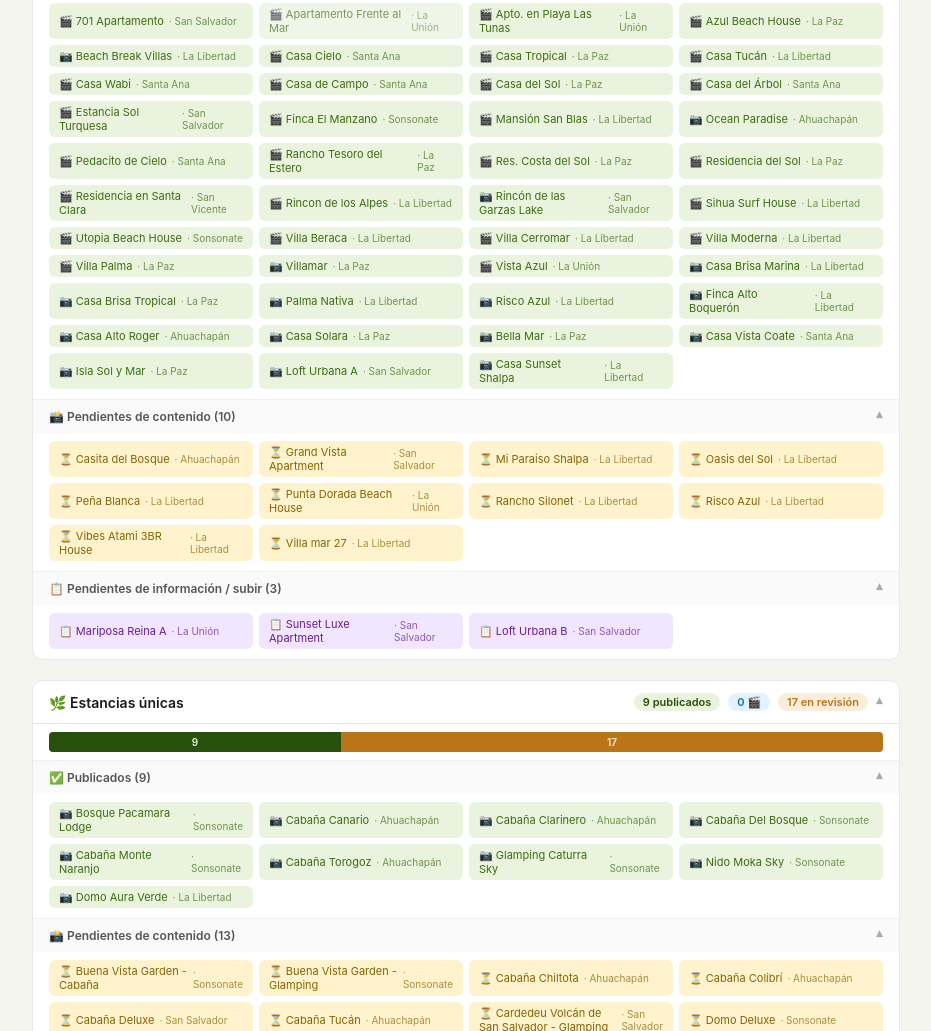
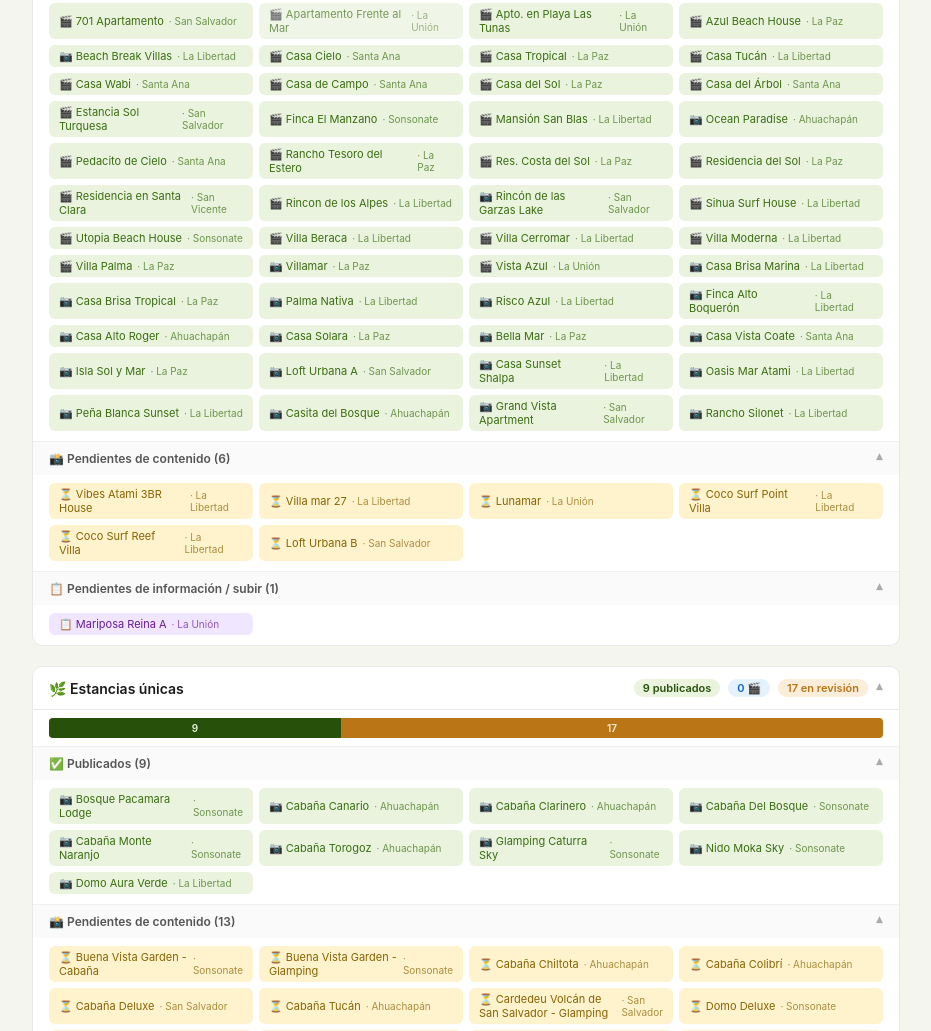
Before and after one commit to Romero-24/Inventario_Travelisimo, a plain HTML site: page index.html in a window 1280 px wide. Shown: the part 1086-2117 px from the top of the page, without its empty margins (174-1105 px from the left). Drawn offline with Linux system fonts and the light colour scheme.

Commit message:
Update index.html

```diff
--- a/index.html
+++ b/index.html
@@ -210,23 +210,22 @@ const data = {
       {name:'Isla Sol y Mar', dept:'La Paz', video:false, link:'https://travelisimo.com/es/el-salvador/alojamiento/casas-vacacionales/san-luis-la-herradura/isla-sol-y-mar?country=SV&'},
       {name:'Loft Urbana A', dept:'San Salvador', video:false, link:'https://travelisimo.com/country/accommodation/vacation-rentals/location/loft-urbana-a'},
       {name:'Casa Sunset Shalpa', dept:'La Libertad', video:false, link:'https://travelisimo.com/es/country/alojamiento/casas-vacacionales/location/casa-sunset-shalpa'},
+      {name:'Oasis Mar Atami', dept:'La Libertad', video:false, link:'https://travelisimo.com/country/accommodation/vacation-rentals/location/oasis-mar-atami'},
+      {name:'Peña Blanca Sunset', dept:'La Libertad', video:false, link:'https://travelisimo.com/es/country/alojamiento/casas-vacacionales/location/pena-blanca-sunset'},
+      {name:'Casita del Bosque', dept:'Ahuachapán', video:false, link:'https://travelisimo.com/country/accommodation/vacation-rentals/location/casita-del-bosque-3'},
+      {name:'Grand Vista Apartment', dept:'San Salvador', video:false, link:'https://travelisimo.com/es/country/alojamiento/casas-vacacionales/location/grand-vista-apartment'},
+      {name:'Rancho Silonet', dept:'La Libertad', video:false, link:'https://travelisimo.com/es/country/alojamiento/casas-vacacionales/location/rancho-silonet'},
     ],
     rev_contenido: [
-      {name:'Casita del Bosque', dept:'Ahuachapán'},
-      {name:'Grand Vista Apartment', dept:'San Salvador'},
-      {name:'Mi Paraiso Shalpa', dept:'La Libertad'},
-      {name:'Oasis del Sol', dept:'La Libertad'},
-      {name:'Peña Blanca', dept:'La Libertad'},
-      {name:'Punta Dorada Beach House', dept:'La Unión'},
-      {name:'Rancho Silonet', dept:'La Libertad'},
-      {name:'Risco Azul', dept:'La Libertad'},
       {name:'Vibes Atami 3BR House', dept:'La Libertad'},
       {name:'Villa mar 27', dept:'La Libertad'},
+      {name:'Lunamar', dept:'La Unión'},
+      {name:'Coco Surf Point Villa', dept:'La Libertad'},
+      {name:'Coco Surf Reef Villa', dept:'La Libertad'},
+      {name:'Loft Urbana B', dept:'San Salvador'},
     ],
     rev_info: [
       {name:'Mariposa Reina A', dept:'La Unión'},
-      {name:'Sunset Luxe Apartment', dept:'San Salvador'},
-      {name:'Loft Urbana B', dept:'San Salvador'},
     ],
   },
   estancia: {
```
